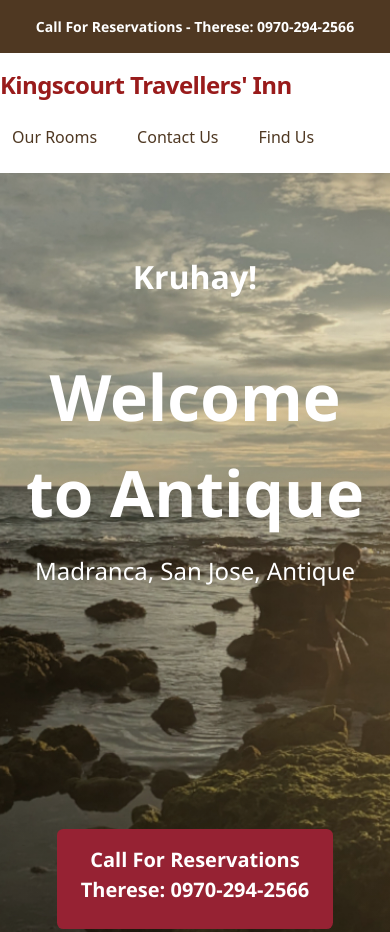
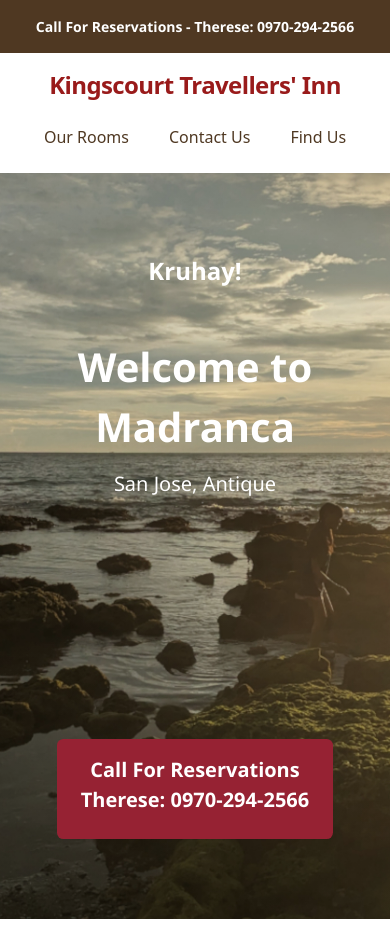
Before and after one commit to GwenCodes/Antique-lodging-business, a plain HTML site: page index.html in a window 390 px wide. Shown: the top 932 px of the page. Drawn offline with nearby package versions, Linux system fonts and the light colour scheme.

Commit message:
Header mobile responsiveness

```diff
--- a/index.html
+++ b/index.html
@@ -76,6 +76,17 @@
         color: white;
         font-weight: 600;
       }
+      @media (max-width: 768px) {
+        header h1 {
+          font-size: 2.5rem;
+        }
+        header h2 {
+          font-size: 1.25rem;
+        }
+        header h3 {
+          font-size: 1.5rem;
+        }
+      }
     </style>
   </head>
   <body>
@@ -84,12 +95,12 @@
     </div>
     <nav>
       <div
-        class="max-w-6xl mx-auto py-4 flex flex-col sm:flex-row justify-between items-start sm:items-center gap-4"
+        class="max-w-6xl mx-auto px-4 py-4 flex flex-col sm:flex-row justify-between items-start sm:items-center gap-4"
       >
         <!-- Logo -->
         <a
           href="#"
-          class="flex flex-col sm:flex-row items-center sm:items-center"
+          class="flex flex-col items-center sm:flex-row sm:items-center mx-auto sm:mx-0"
         >
           <span class="text-2xl font-bold tracking-tight text-red-800">
             Kingscourt Travellers' Inn
@@ -97,7 +108,9 @@
         </a>
 
         <!-- Right-side navigation -->
-        <nav class="flex items-center space-x-4 font-medium text-[#4f3822]">
+        <nav
+          class="flex items-center space-x-4 font-medium text-[#4f3822] mx-auto sm:mx-0"
+        >
           <a
             href="#rooms"
             class="px-3 py-2 rounded-md hover:text-red-700 hover:bg-orange-50 transition-colors"
@@ -126,8 +139,8 @@
       <section>
         <div class="text-center">
           <h3>Kruhay!</h3>
-          <h1>Welcome to Antique</h1>
-          <h2>Madranca, San Jose, Antique</h2>
+          <h1>Welcome to Madranca</h1>
+          <h2>San Jose, Antique</h2>
           <a href="#contact-us"
             >Call For Reservations <br />
             Therese: 0970-294-2566</a
```
